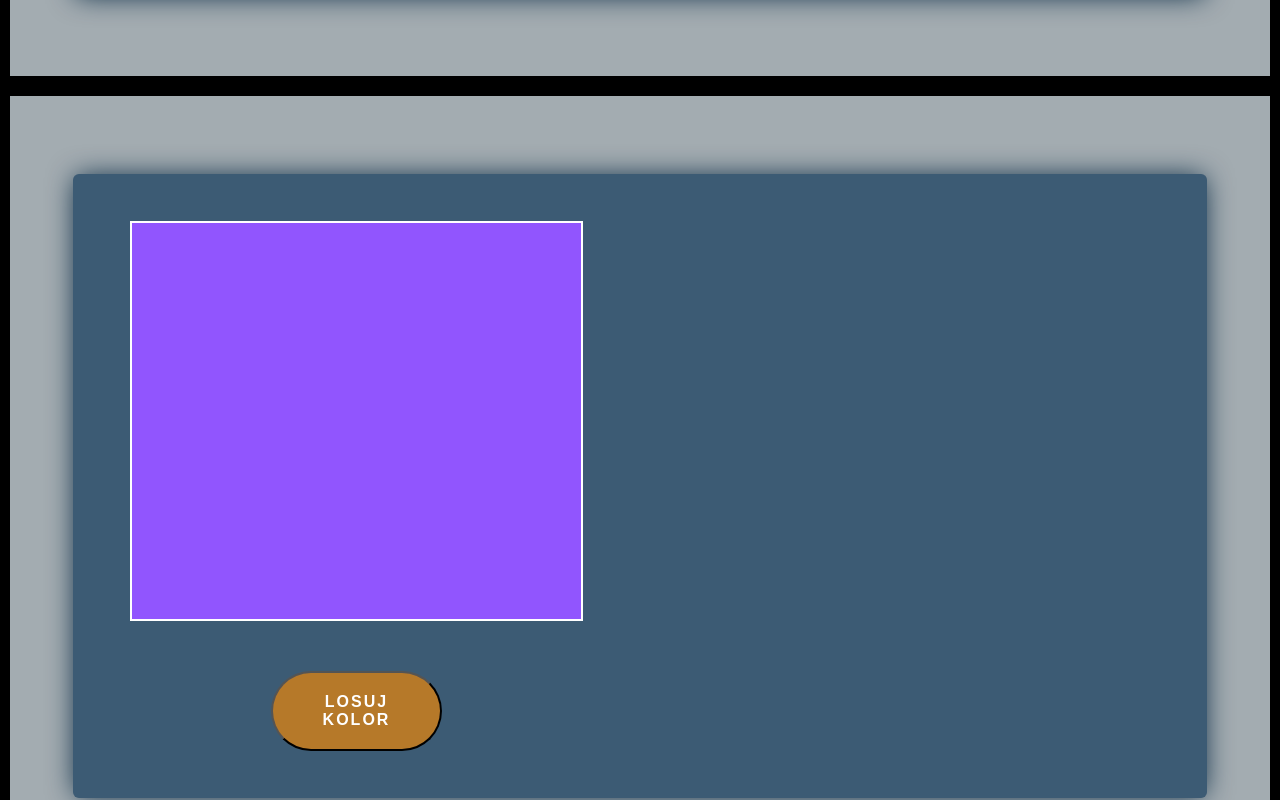
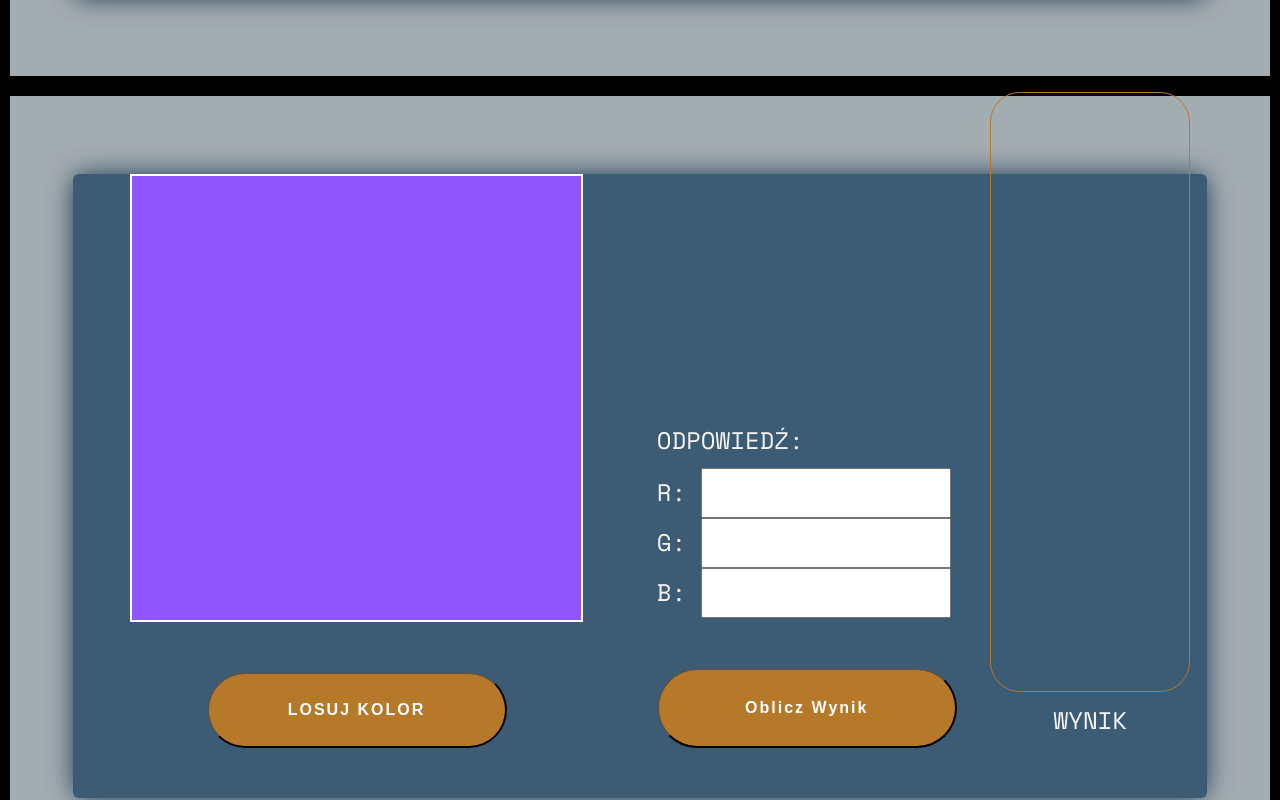
Before and after one commit to TymoteuszStr/animation-prezentation, a Vue app: page / in a window 1280 px wide. Shown: the part 3914-4714 px from the top of the page. Built offline with nearby package versions, Linux system fonts and the light colour scheme.

Commit message:
add color game

```diff
--- a/src/components/Color/RandomColor.vue
+++ b/src/components/Color/RandomColor.vue
@@ -8,6 +8,38 @@
           :style="`background-color:rgb(${r},${g},${b});`"
         ></div>
         <button class="colorBtn" @click="randColor()">LOSUJ KOLOR</button>
+      </div>
+      <div class="rightSide">
+        <div class="inputWrapper">
+          <label>ODPOWIEDŹ:</label>
+          <div>
+            <label> R: </label>
+            <input type="number" min="0" max="255" v-model="answer[0]" />
+          </div>
+          <div>
+            <label> G: </label>
+            <input type="number" min="0" max="255" v-model="answer[1]" />
+          </div>
+          <div>
+            <label> B: </label>
+            <input type="number" min="0" max="255" v-model="answer[2]" />
+          </div>
+          <div>
+            <button class="colorBtn" @click="oblicz()">Oblicz Wynik</button>
+          </div>
+        </div>
+        <div class="answerWrapper">
+          <div class="chart" @click="restScore()">
+            <transition>
+              <div
+                v-if="showFill"
+                class="chart--fill"
+                :style="`background-color:rgb(${answer[0]},${answer[1]},${answer[2]}); height: ${fillHeight}%;`"
+              ></div>
+            </transition>
+          </div>
+          <label>WYNIK</label>
+        </div>
       </div>
     </div>
   </SlajdWrapper>
@@ -24,22 +56,58 @@ export default {
   },
   setup() {
     const randNr = () => Math.floor(Math.random() * 256);
+
     let r = ref(randNr());
     let g = ref(randNr());
     let b = ref(randNr());
-
+    let answer = ref([]);
+    let showFill = ref(true);
+    let fillHeight = ref(0);
     const randColor = () => {
       r.value = randNr();
       g.value = randNr();
       b.value = randNr();
     };
-    return { r, g, b, randColor };
+    const MAX_SCORE = 765;
+    const MIN_SCORE = 0;
+    function calculateDiff(colorQuess, colorAnswer) {
+      const diffR = Math.abs(colorQuess[0] - colorAnswer[0]);
+      const diffB = Math.abs(colorQuess[1] - colorAnswer[1]);
+      const diffG = Math.abs(colorQuess[2] - colorAnswer[2]);
+      return diffR + diffG + diffB;
+    }
+
+    const oblicz = () => {
+      fillHeight.value =
+        (100 * (MAX_SCORE - calculateDiff([r.value, g.value, b.value], answer.value))) /
+        MAX_SCORE;
+    };
+    const restScore = () => {
+      fillHeight.value = 0;
+      answer.value = [];
+    };
+    return {
+      r,
+      g,
+      b,
+      randColor,
+      calculateDiff,
+      MAX_SCORE,
+      answer,
+      showFill,
+      oblicz,
+      fillHeight,
+      restScore,
+    };
   },
 };
 </script>
 <style lang="scss" scoped>
 @import "@/style/style.scss";
 
+.randomColorWrapper {
+  display: flex;
+}
 .leftSide {
   position: absolute;
   top: 0;
@@ -49,14 +117,40 @@ export default {
   display: flex;
   flex-direction: column;
   align-items: center;
-  justify-content: center;
+  justify-content: flex-end;
+  padding-bottom: 50px;
   .colorContainer {
     border: 2px solid white;
     width: 80%;
-    height: 400px;
+    height: 500px;
+  }
+}
+.rightSide {
+  position: absolute;
+  top: 0;
+  right: 0;
+  width: 50%;
+  height: 100%;
+  display: flex;
+  align-items: flex-end;
+  justify-content: space-around;
+  padding-bottom: 50px;
+  .inputWrapper {
+    display: flex;
+    flex-direction: column;
+    input {
+      width: 250px;
+      height: 50px;
+      font-size: 24px;
+    }
+  }
+  label {
+    font-size: 24px;
+    margin: 10px 0;
+  }
 }
 .colorBtn {
-    width: 30%;
+  width: 300px;
   border-radius: 50px;
   height: 80px;
   background-color: $main-color;
@@ -67,5 +161,25 @@ export default {
   padding: 20px;
   margin-top: 50px;
 }
+.answerWrapper {
+  display: flex;
+  flex-direction: column;
+  align-items: center;
+}
+.chart {
+  position: relative;
+  height: 600px;
+  width: 200px;
+  border: 1px solid $main-color;
+  border-radius: 30px;
+  &--fill {
+    position: absolute;
+    bottom: 0;
+    left: 0;
+    width: 100%;
+    height: 0;
+    border-radius: 30px;
+    transition: all 5s ease-out;
+  }
 }
 </style>
```
Lines whose indentation alone changed are shown as unchanged.
